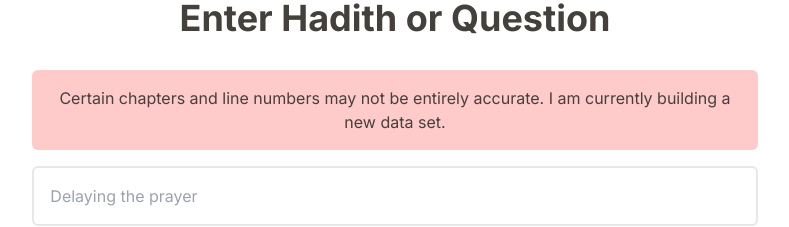
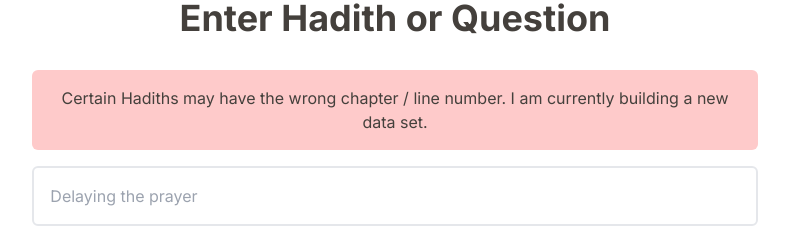
Before and after one commit to icepaq/QuranSearch, a Next.js app in the folder ui/: page / in a window 1280 px wide. Both pictures are taken after a click on the tab "HADITH (SAHIH AL-BUKHARI)". Shown: the part 243-470 px from the top of the page, without its empty margins (245-1034 px from the left). Built offline with nearby package versions, Linux system fonts and the light colour scheme.

Commit message:
better message

```diff
--- a/ui/src/app/hadithsearch.tsx
+++ b/ui/src/app/hadithsearch.tsx
@@ -51,7 +51,7 @@ const HadithSearch = ({ display }: { display: number }) => {
         </h1>
 
         <p className="md:w-8/12 text-center m-4 text-stone-700 bg-red-200 p-4 rounded-md">
-          Certain chapters and line numbers may not be entirely accurate. I am
+          Certain Hadiths may have the wrong chapter / line number. I am
           currently building a new data set.
         </p>
 
```
